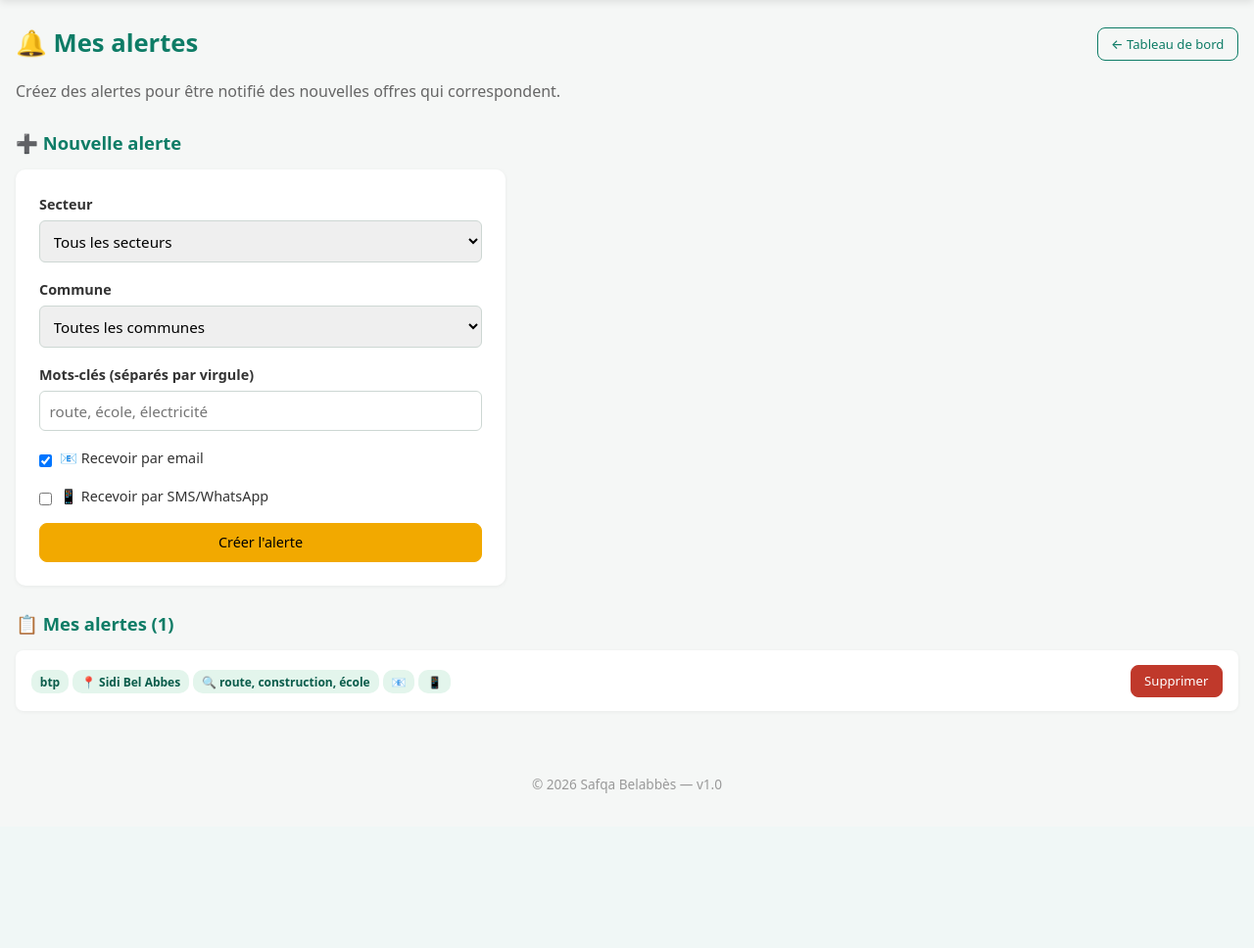
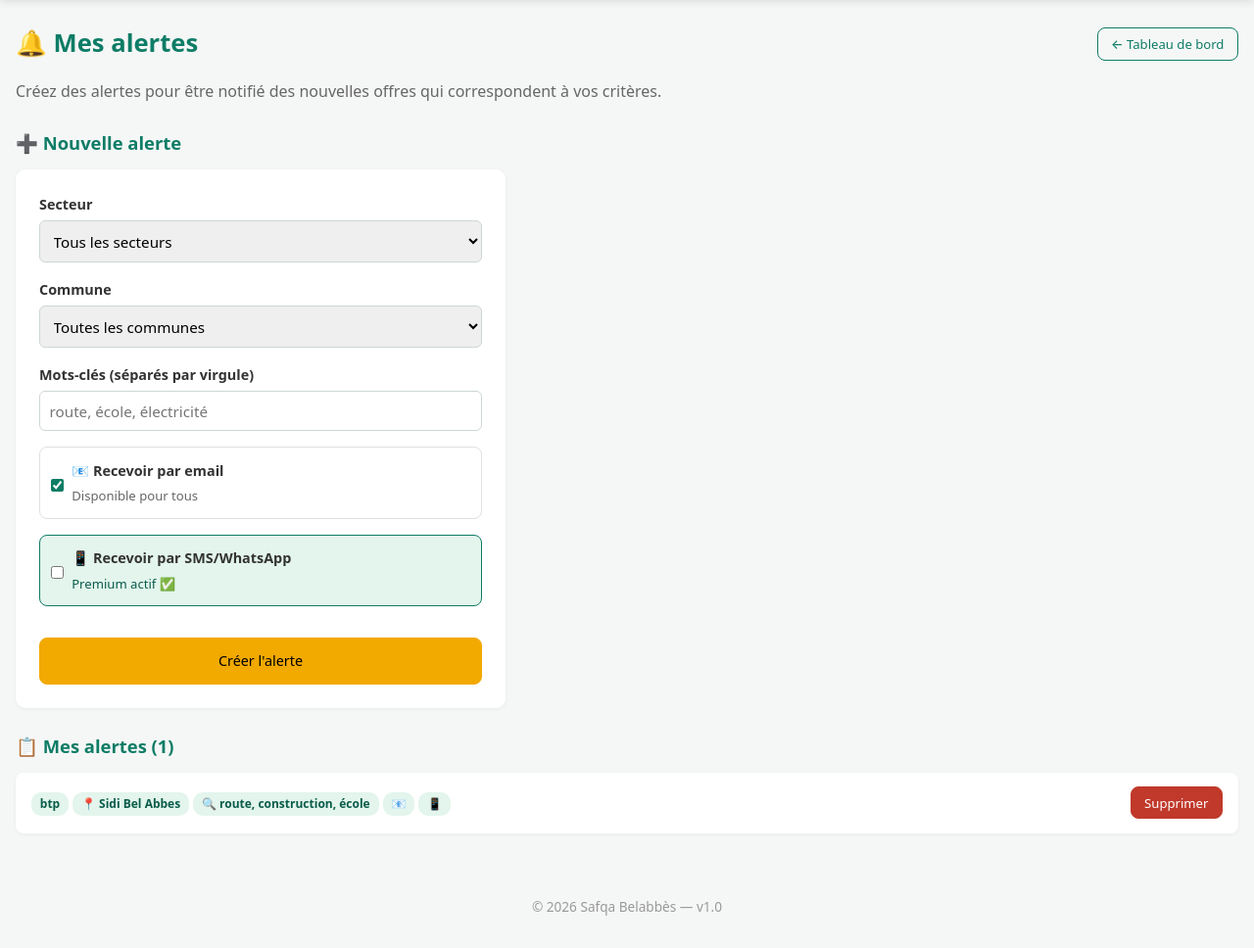
Before and after one commit to serviedesnotesdph-bot/safka_amine213, a Flask app: page /alerts in a window 1280 px wide. Shown: the part 62-1030 px from the top of the page at 98% size. Before the commit the page ends 872 px from the top, so only its background shows below. Run offline with Flask 3, Linux system fonts and the light colour scheme; a user stored in the database is signed in; some libraries are stand-ins or nearby versions.

Commit message:
Fix: Assistant IA visible avec cadenas + SMS checkbox disabled pour non-Premium

```diff
--- a/safqa_v5/app/routes.py
+++ b/safqa_v5/app/routes.py
@@ -1407,13 +1407,22 @@ def admin_send_reminders():
 # ============================================================
 @bp.route("/chatbot", methods=["GET", "POST"])
 def chatbot():
+
+    # 🔒 Accès réservé aux Premium
+    if not current_user.is_authenticated:
+        flash("🔒 L'assistant IA est réservé aux membres Premium. Connectez-vous pour continuer.", "warning")
+        return redirect(url_for("routes.login", next=request.path))
+
+    if not current_user.is_premium:
+        flash("🔒 L'assistant IA est une fonctionnalité Premium. Passez à Premium pour y accéder.", "warning")
+        return redirect(url_for("routes.pricing"))
+
     from app.services.ai_chatbot import analyze_chat_request, analyze_tender_text
 
     analysis = None
     question = ""
     response_text = None
 
-    # Lire chat_type depuis GET (?type=tender ou ?type=service)
     chat_type = request.args.get("type", "tender")
     if chat_type not in ("tender", "service"):
         chat_type = "tender"
@@ -1441,7 +1450,6 @@ def chatbot():
                     conversation_id=conv_id, role="user", content=content[:5000]
                 ))
 
-            # Traiter avec le chatbot
             response_text = analyze_chat_request(chat_type, content)
 
             if conv_id:
@@ -1459,6 +1467,12 @@ def chatbot():
                            question=question,
                            response_text=response_text,
                            chat_type=chat_type)
+
+
+
+
+
+
 
 
 
--- a/safqa_v5/app/templates/alerts.html
+++ b/safqa_v5/app/templates/alerts.html
@@ -5,35 +5,71 @@
   <a href="/dashboard" class="btn btn-sm btn-ghost">← Tableau de bord</a>
 </div>
 
-<p style="color:#666;margin-bottom:1.5rem">Créez des alertes pour être notifié des nouvelles offres qui correspondent.</p>
+<p style="color:#666;margin-bottom:1.5rem">
+  Créez des alertes pour être notifié des nouvelles offres qui correspondent à vos critères.
+</p>
 
 <h2>➕ Nouvelle alerte</h2>
 <form method="post" class="boxed-form">
   {{ csrf_input() }}
+
   <label>Secteur
     <select name="sector">
       <option value="">Tous les secteurs</option>
-      {% for k, v in sectors.items() %}<option value="{{ k }}">{{ v }}</option>{% endfor %}
+      {% for k, v in sectors.items() %}
+        <option value="{{ k }}">{{ v }}</option>
+      {% endfor %}
     </select>
   </label>
+
   <label>Commune
     <select name="commune">
       <option value="">Toutes les communes</option>
-      {% for c in communes %}<option value="{{ c }}">{{ c }}</option>{% endfor %}
+      {% for c in communes %}
+        <option value="{{ c }}">{{ c }}</option>
+      {% endfor %}
     </select>
   </label>
+
   <label>Mots-clés (séparés par virgule)
     <input type="text" name="keywords" maxlength="300" placeholder="route, école, électricité">
   </label>
-  <label style="display:flex;align-items:center;gap:0.5rem;font-weight:normal">
-    <input type="checkbox" name="email_notifications" checked style="width:auto">
-    <span>📧 Recevoir par email</span>
+
+  {# ============ CANAL EMAIL (toujours actif) ============ #}
+  <label style="display:flex;align-items:center;gap:0.5rem;font-weight:normal;padding:0.7rem;border:1px solid #e0e0e0;border-radius:8px;background:#fff">
+    <input type="checkbox" name="email_notifications" checked style="width:auto;accent-color:#0e7c66">
+    <span style="flex:1">
+      📧 <strong>Recevoir par email</strong>
+      <small style="display:block;color:#666;font-weight:normal">Disponible pour tous</small>
+    </span>
   </label>
-  <label style="display:flex;align-items:center;gap:0.5rem;font-weight:normal">
-    <input type="checkbox" name="sms_notifications" style="width:auto">
-    <span>📱 Recevoir par SMS/WhatsApp {% if not current_user.is_premium %}<span class="chip chip-warning" style="font-size:0.7rem">Premium</span>{% endif %}</span>
-  </label>
-  <button class="btn btn-accent" type="submit" style="width:100%">Créer l'alerte</button>
+
+  {# ============ CANAL SMS (Premium uniquement) ============ #}
+  {% if current_user.is_premium %}
+    <label style="display:flex;align-items:center;gap:0.5rem;font-weight:normal;padding:0.7rem;border:1px solid #0e7c66;border-radius:8px;background:#e3f5ec;margin-top:0.7rem">
+      <input type="checkbox" name="sms_notifications" style="width:auto;accent-color:#0e7c66">
+      <span style="flex:1">
+        📱 <strong>Recevoir par SMS/WhatsApp</strong>
+        <small style="display:block;color:#0a5c4b;font-weight:normal">Premium actif ✅</small>
+      </span>
+    </label>
+  {% else %}
+    <div style="display:flex;align-items:center;gap:0.5rem;padding:0.7rem;border:2px solid #f2a900;border-radius:8px;background:#fffbf0;margin-top:0.7rem">
+      <input type="checkbox" name="sms_notifications" disabled style="width:auto;opacity:0.5;cursor:not-allowed">
+      <div style="flex:1">
+        <span style="opacity:0.7">📱 <strong>Recevoir par SMS/WhatsApp</strong></span>
+        <span class="chip chip-warning" style="font-size:0.7rem;margin-left:0.3rem">Premium</span>
+        <small style="display:block;color:#856404;font-weight:normal">
+          Fonctionnalité réservée aux abonnés Premium.
+        </small>
+      </div>
+      <a href="/pricing" class="btn btn-sm btn-accent" style="white-space:nowrap">🔓 Débloquer</a>
+    </div>
+  {% endif %}
+
+  <button class="btn btn-accent" type="submit" style="width:100%;margin-top:1rem;padding:0.8rem">
+    Créer l'alerte
+  </button>
 </form>
 
 <h2>📋 Mes alertes ({{ alerts|length }})</h2>
@@ -43,15 +79,18 @@
     {% if a.sector %}<span class="chip">{{ sectors.get(a.sector, a.sector) }}</span>{% endif %}
     {% if a.commune %}<span class="chip">📍 {{ a.commune }}</span>{% endif %}
     {% if a.keywords %}<span class="chip">🔍 {{ a.keywords }}</span>{% endif %}
-    {% if a.email_notifications %}<span class="chip">📧</span>{% endif %}
-    {% if a.sms_notifications %}<span class="chip">📱</span>{% endif %}
+    {% if a.email_notifications %}<span class="chip" title="Email activé">📧</span>{% endif %}
+    {% if a.sms_notifications %}<span class="chip" title="SMS activé">📱</span>{% endif %}
   </div>
   <form method="post" action="/alerts/{{ a.id }}/delete" class="inline-form">
     {{ csrf_input() }}
-    <button class="btn btn-sm btn-danger" type="submit">Supprimer</button>
+    <button class="btn btn-sm btn-danger" type="submit" onclick="return confirm('Supprimer cette alerte ?')">Supprimer</button>
   </form>
 </div>
 {% else %}
-<p style="color:#666">Aucune alerte. Créez-en une ci-dessus.</p>
+<div class="card" style="text-align:center;padding:2rem">
+  <p style="color:#666;margin:0">Aucune alerte pour le moment.</p>
+  <p style="color:#999;font-size:0.85rem;margin-top:0.5rem">Créez votre première alerte ci-dessus.</p>
+</div>
 {% endfor %}
 {% endblock %}
--- a/safqa_v5/app/templates/base.html
+++ b/safqa_v5/app/templates/base.html
@@ -20,10 +20,12 @@ header .spacer { flex: 1; }
 header .user-info { display: flex; align-items: center; gap: 0.7rem; font-size: 0.85rem; opacity: 0.95; }
 header .badge { background: #f2a900; color: #000; padding: 0.15rem 0.5rem; border-radius: 10px; font-size: 0.7rem; font-weight: 700; }
 header .chip-premium { background: #f2a900; color: #000; padding: 0.1rem 0.45rem; border-radius: 8px; font-size: 0.7rem; font-weight: 700; }
+header .lock-icon { font-size: 0.75rem; margin-left: 0.2rem; }
 nav.main-nav { display: flex; align-items: center; gap: 0.2rem; flex-wrap: wrap; }
 nav.main-nav a { padding: 0.4rem 0.65rem; border-radius: 6px; font-size: 0.88rem; transition: background 0.15s; }
 nav.main-nav a:hover { background: rgba(255,255,255,0.12); }
 nav.main-nav .active { background: rgba(255,255,255,0.2); }
+nav.main-nav .premium-link { border: 1px solid rgba(255,255,255,0.4); }
 
 main { max-width: 1280px; margin: 0 auto; padding: 1.5rem 1rem; min-height: calc(100vh - 200px); }
 h1 { margin-bottom: 1.5rem; color: #0e7c66; font-size: 1.6rem; }
@@ -34,8 +36,7 @@ h3 { font-size: 1rem; }
 .card h3 { margin-bottom: 0.4rem; }
 .card p { color: #666; font-size: 0.9rem; margin: 0.2rem 0; }
 
-/* BOUTONS UNIFORMES */
-.btn, .btn-sm, .btn-ghost, .btn-accent, .btn-danger {
+.btn, .btn-sm, .btn-ghost, .btn-accent, .btn-danger, .btn-success {
     display: inline-flex; align-items: center; justify-content: center;
     padding: 0.55rem 1.1rem; border-radius: 8px; cursor: pointer;
     text-decoration: none; font-size: 0.9rem; font-weight: 500;
@@ -54,7 +55,6 @@ h3 { font-size: 1rem; }
 .btn-success { background: #28a745; color: #fff; border-color: #28a745; }
 .btn-success:hover { background: #1e7e34; }
 
-/* TABLEAUX */
 .table-wrap { overflow-x: auto; background: #fff; border-radius: 8px; box-shadow: 0 1px 4px rgba(0,0,0,0.06); margin: 1rem 0; }
 table { width: 100%; border-collapse: collapse; font-size: 0.88rem; }
 table th { background: #f0f4f2; padding: 0.7rem 0.8rem; text-align: left; font-weight: 600; color: #0e7c66; border-bottom: 2px solid #e0e6e3; }
@@ -72,6 +72,7 @@ form.boxed-form { background: #fff; padding: 1.5rem; border-radius: 10px; max-wi
 label { display: block; margin-bottom: 1rem; font-weight: 600; font-size: 0.9rem; color: #333; }
 input, select, textarea { width: 100%; padding: 0.6rem; border: 1px solid #cdd7d3; border-radius: 6px; margin-top: 0.3rem; font-size: 0.95rem; font-family: inherit; }
 input:focus, select:focus, textarea:focus { outline: 2px solid rgba(14,124,102,0.3); border-color: #0e7c66; }
+input:disabled, input[disabled] { background: #f0f0f0; cursor: not-allowed; opacity: 0.6; }
 small { color: #666; font-weight: 400; font-size: 0.82rem; display: block; margin-top: 0.3rem; }
 .row { display: grid; grid-template-columns: repeat(auto-fit, minmax(200px, 1fr)); gap: 0.9rem; }
 
@@ -125,10 +126,19 @@ footer { text-align: center; padding: 2rem 1rem; color: #999; font-size: 0.85rem
       {# ============ MENU UTILISATEUR / VISITEUR ============ #}
       <nav class="main-nav">
         <a href="/">📋 Offres</a>
-        <a href="/chatbot">🤖 Assistant IA</a>
         <a href="/directory">📇 Annuaire</a>
         <a href="/pricing">💎 Tarifs</a>
         <a href="/about">ℹ️ À propos</a>
+
+        {# Assistant IA : visible pour TOUS, avec cadenas si non-Premium #}
+        {% if current_user.is_authenticated %}
+          <a href="/chatbot" class="{{ 'premium-link' if not current_user.is_premium }}">
+            🤖 Assistant IA{% if not current_user.is_premium %}<span class="lock-icon">🔒</span>{% endif %}
+          </a>
+        {% else %}
+          <a href="/chatbot">🤖 Assistant IA</a>
+        {% endif %}
+
         {% if current_user.is_authenticated %}
           <a href="/dashboard">📊 Mon espace</a>
           <a href="/partnerships">🤝 Groupements</a>
```
